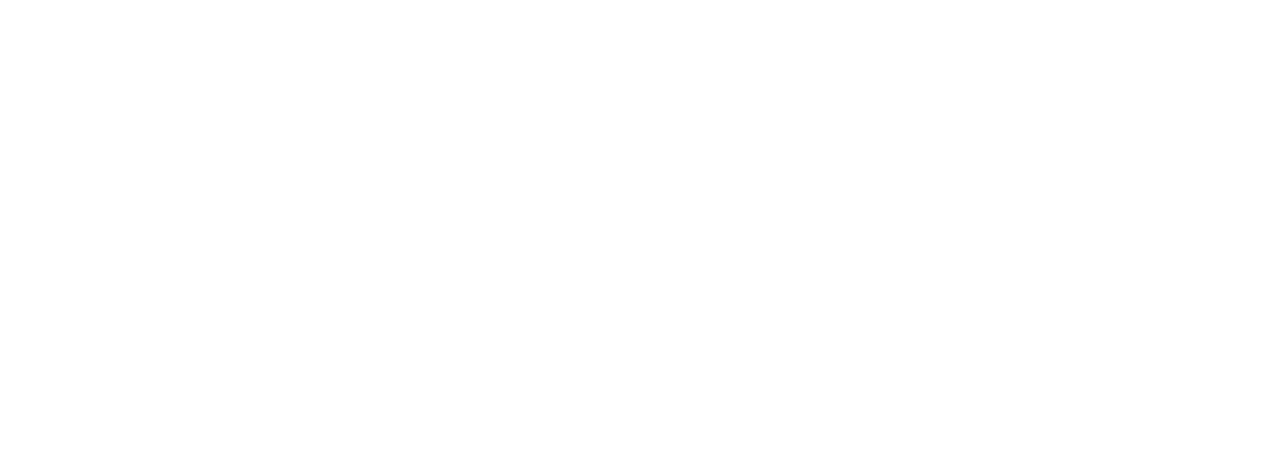
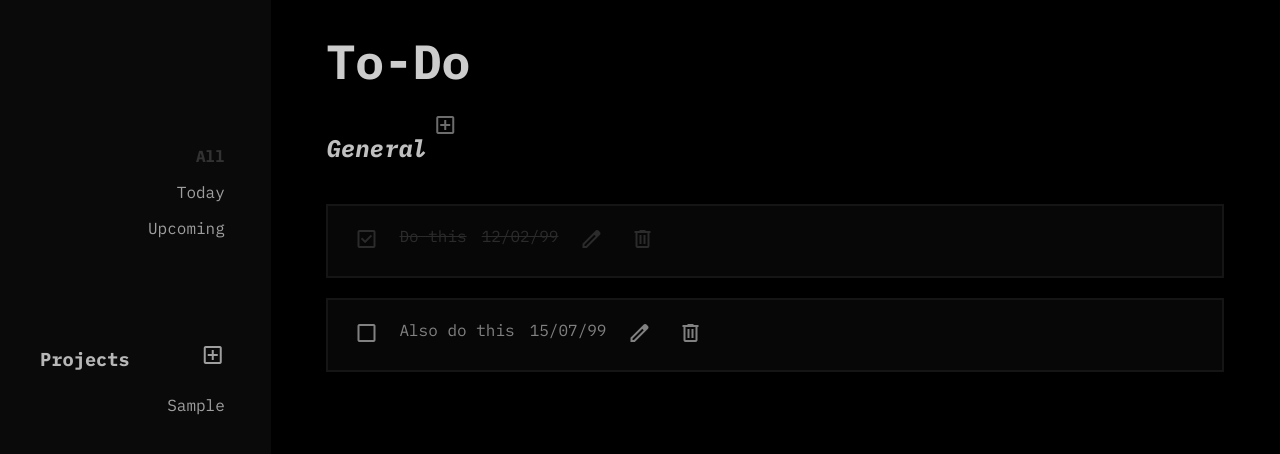
Before and after one commit to c3phal0p0d/to-do-list, a website built with webpack: page dist/index.html in a window 1280 px wide. Built offline with nearby package versions, Linux system fonts and the light colour scheme.

Commit message:
set up basic page layout & css styling

```diff
--- /dev/null
+++ b/src/index.css
@@ -0,0 +1,136 @@
+@import url('https://fonts.googleapis.com/css2?family=IBM+Plex+Mono:ital,wght@0,100;0,200;0,300;0,400;0,500;0,600;0,700;1,100;1,200;1,300;1,400;1,500;1,600;1,700&display=swap');
+
+body {
+    font-family: 'IBM Plex Mono', monospace;
+    color: rgb(237, 247, 249);
+    background-color: #000000;
+    margin: 0px;
+    height: 100vh;
+}
+
+#content {
+    display: flex;
+    height: 100vh;
+}
+
+#header {
+    padding: 30px;
+    display: inline;
+}
+
+
+#sidebar {
+    display: flex;
+    flex-direction: column;
+    text-align: right;
+    padding: 100px 40px;
+    background-color: #0a0a0a;
+    width: 17%;
+}
+
+#sidebar .section {
+    display: flex;
+    flex-direction: column;
+    margin: 40px 0px;
+
+}
+
+.sidebar-button {
+    font-family: 'IBM Plex Mono', monospace;
+    color: #9f9f9f;
+    background-color: rgba(0, 0, 0, 0);
+    border: none;
+    padding-bottom: 5px;
+    margin: 5px 0px;
+    width: 100%;
+    text-align: right;
+    font-size: 1rem;
+}
+
+.projects-header {
+    display: flex;
+}
+
+.list {
+    padding: 0px 30px;
+    margin: 0% 2%;
+    width: 80%;
+}
+
+.list h2 {
+    font-style: italic;
+}
+
+h1 {
+    font-size: 3rem;
+    font-weight: 900;
+    color: #cccccc;
+    margin-bottom: 0px;
+    margin-top: 10px;
+}
+
+h2 {
+    color: rgb(192, 192, 192);
+}
+
+h3 {
+    color: rgb(183, 183, 183);
+}
+
+.selected {
+    font-weight: 900;
+    color:rgb(50, 50, 50);
+}
+
+.todo {
+    color: rgb(129, 129, 129);
+    background-color: rgb(7, 7, 7);
+    border: 2px solid rgb(21, 21, 21);
+    padding: 20px;
+    margin: 20px 0px;
+    display: flex;
+}
+
+.todo > * {
+    margin-right: 15px;
+}
+
+.todo > button {
+    color: rgb(129, 129, 129);
+    background-color: rgb(7, 7, 7);
+    border: none;
+    font-family: "IBM Plex Mono", monospace;
+}
+
+.completed {
+    text-decoration: line-through;
+    color: rgb(43, 43, 43);
+ }
+
+ .completed > button {
+    color: rgb(43, 43, 43);
+ }
+
+#add-todo-container {
+    text-align: right;
+}
+
+#add-todo {
+    font-size: 0.8rem;
+    font-family: "IBM Plex Mono", monospace;
+    color: rgb(108, 108, 108);
+    background-color: rgba(0, 0, 0, 0);
+    border: none;
+}
+
+.list-header {
+    display: flex;
+}
+
+button:hover {
+    font-size: 1.2rem;
+}
+
+.material-symbols-outlined {
+    font-size: 20px;
+}
```
Also changed, not shown: dist/index.html.
